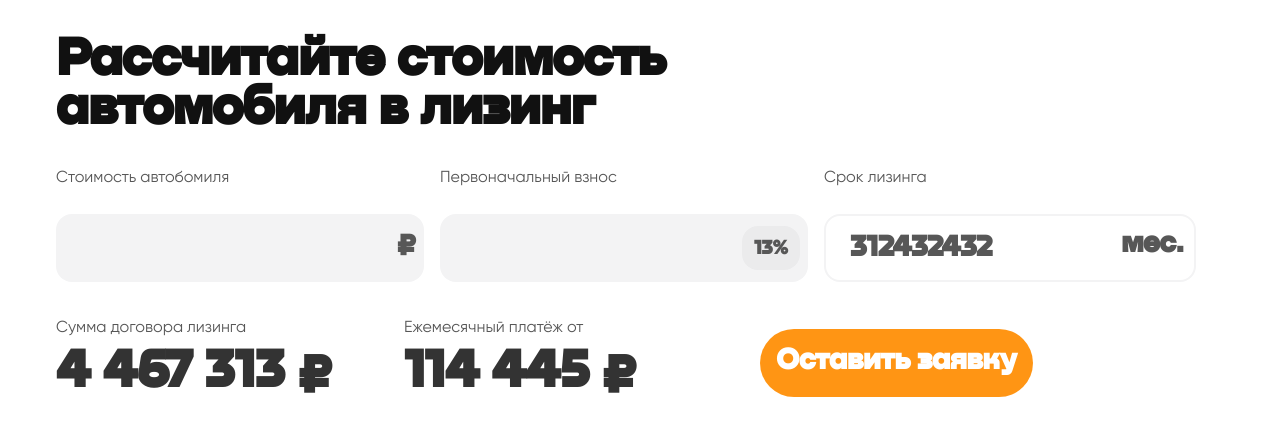
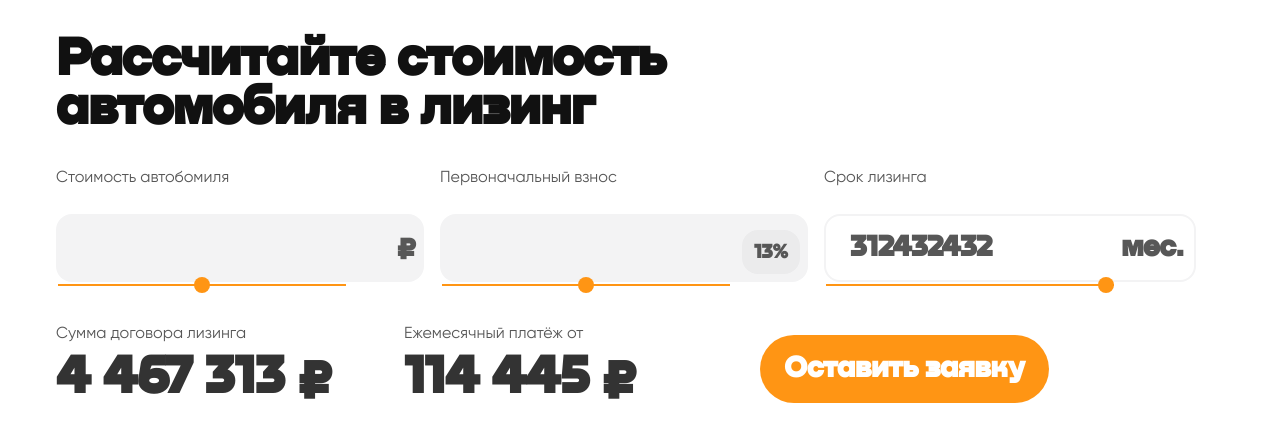
Before and after one commit to JustSeme/Oxem, a React (Create React App) app: page / in a window 1280 px wide. Shown: the top 442 px of the page. Built offline with nearby package versions, Linux system fonts and the light colour scheme.

Commit message:
add slider

```diff
--- a/src/Lease/Lease.jsx
+++ b/src/Lease/Lease.jsx
@@ -10,12 +10,14 @@ const Lising = () => {
                     <div className={styles.input_wrapper}>
                         <label className={styles.labelDesc + ' G-font gray-label'} htmlFor="carPrice">Стоимость автобомиля</label>
                         <input className={styles.myInput + ' NB-font'} type="number" name='carPrice' required />
+                        <input className={styles.slider} type="range" />
                         <label htmlFor="carPrice" className={styles.ruble + ' NB-font'}>₽</label>
                     </div>
 
                     <div className={styles.input_wrapper}>
                         <label className={styles.labelDesc + ' G-font gray-label'} htmlFor="initPayment">Первоначальный взнос</label>
                         <input className={styles.myInput + ' NB-font'} type="number" name='initPayment' required />
+                        <input className={styles.slider} type="range" />
                         <label htmlFor="leaseTerm" className={styles.ruble + ' NB-font'}>
                             <span className={styles.percent + ' NB-font'}>13%</span>
                         </label>
@@ -24,6 +26,7 @@ const Lising = () => {
                     <div className={styles.input_wrapper}>
                         <label className={styles.labelDesc + ' G-font gray-label'} htmlFor="leaseTerm">Срок лизинга</label>
                         <input className={styles.myInput + ' NB-font'} value='312432432' type="number" name='leaseTerm' required />
+                        <input className={styles.slider} type="range" min={20} max={30} />
                         <label htmlFor="leaseTerm" className={styles.ruble + ' NB-font'}>мес.</label>
                     </div>
                 </div>
--- a/src/Lease/Lease.module.css
+++ b/src/Lease/Lease.module.css
@@ -96,6 +96,60 @@ input[type="number"]:focus {
     margin-bottom: 24px;
 }
 
+.slider {
+    width: 90%;
+    cursor: ew-resize;
+    height: 2px;
+    background-color: var(--main-color);
+    -webkit-appearance: none;
+    -moz-appearance: none;
+    appearance: none;
+}
+
+.slider:hover {
+    height: 1px;
+}
+
+.slider::-webkit-slider-thumb {
+    -webkit-appearance: none;
+    -moz-appearance: none;
+    appearance: none;
+    background-color: var(--main-color);
+    width: 16px;
+    height: 16px;
+    border-radius: 50%;
+}
+
+.slider::-ms-thumb {
+    -webkit-appearance: none;
+    -moz-appearance: none;
+    appearance: none;
+    background-color: var(--main-color);
+    width: 16px;
+    height: 16px;
+    border-radius: 50%;
+}
+
+.slider::-moz-range-thumb {
+    -webkit-appearance: none;
+    -moz-appearance: none;
+    appearance: none;
+    background-color: var(--main-color);
+    width: 16px;
+    height: 16px;
+    border-radius: 50%;
+}
+
+.slider::-webkit-slider-thumb:hover {
+    width: 20px;
+    height: 20px;
+}
+
+.slider::-ms-thumb:hover {
+    width: 20px;
+    height: 20px;
+}
+
 .value_wrapper {
     display: flex;
     flex-direction: column;
@@ -116,7 +170,7 @@ input[type="number"]:focus {
     justify-content: center;
     align-items: center;
 
-    padding: 8px 16px 12px;
+    padding: 12px 24px;
     gap: 10px;
     margin-left: 52px;
     margin-top: auto;
@@ -130,3 +184,15 @@ input[type="number"]:focus {
     border-radius: 40px;
     border: none;
 }
+
+.submitButton:hover {
+    background: #111111;
+}
+
+.submitButton:active {
+    background: var(--gray);
+}
+
+.submitButton:disabled {
+    opacity: 0.5;
+}
```
